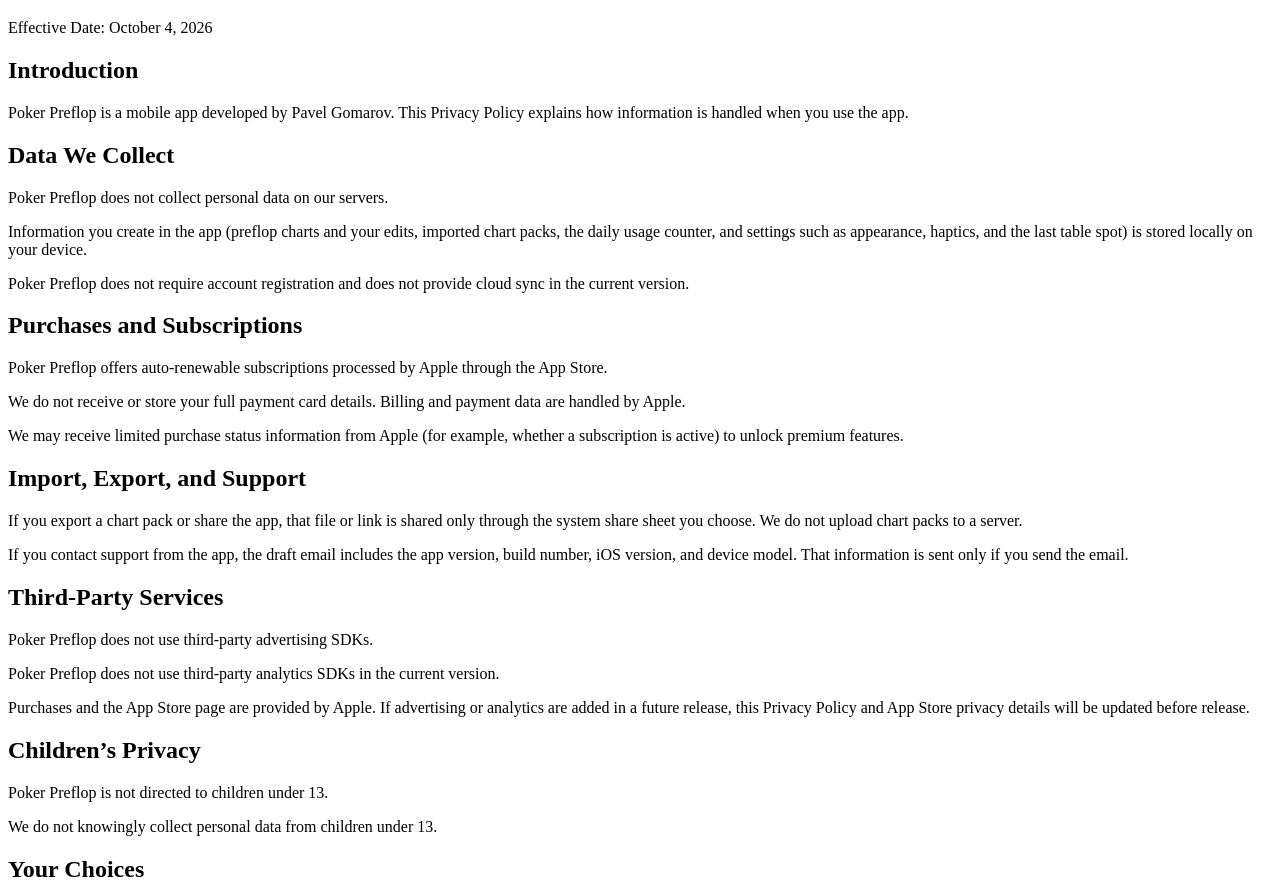
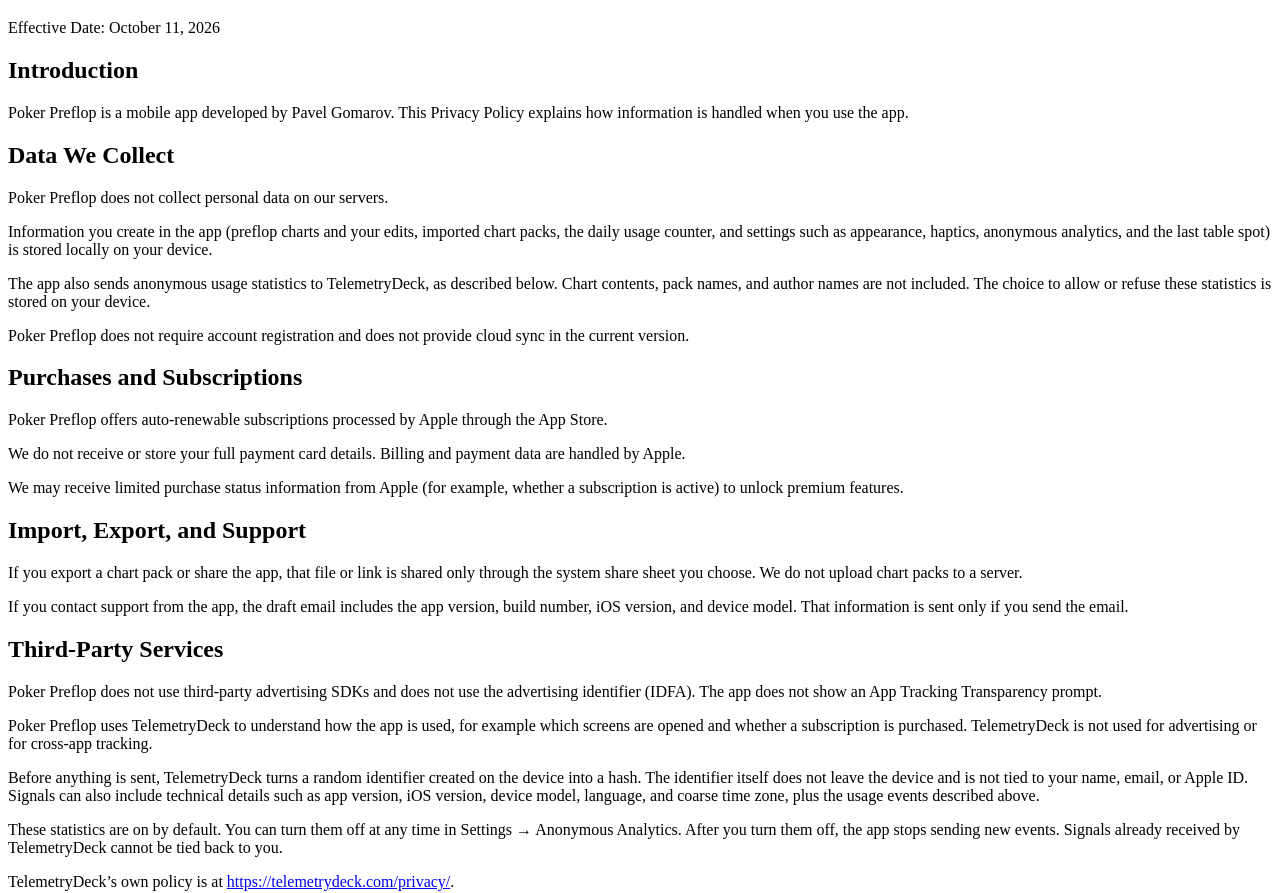
Before and after one commit to Gomarov/pokerpreflop-privacy, a plain HTML site: page index.html in a window 1280 px wide. Shown: the part 61-954 px from the top of the page. Drawn offline with Linux system fonts and the light colour scheme.

Commit message:
Update index.html

```diff
--- a/index.html
+++ b/index.html
@@ -8,14 +8,15 @@
 <body>
   <main>
     <h1>Privacy Policy for Poker Preflop</h1>
-    <p>Effective Date: October 4, 2026</p>
+    <p>Effective Date: October 11, 2026</p>
 
     <h2>Introduction</h2>
     <p>Poker Preflop is a mobile app developed by Pavel Gomarov. This Privacy Policy explains how information is handled when you use the app.</p>
 
     <h2>Data We Collect</h2>
     <p>Poker Preflop does not collect personal data on our servers.</p>
-    <p>Information you create in the app (preflop charts and your edits, imported chart packs, the daily usage counter, and settings such as appearance, haptics, and the last table spot) is stored locally on your device.</p>
+    <p>Information you create in the app (preflop charts and your edits, imported chart packs, the daily usage counter, and settings such as appearance, haptics, anonymous analytics, and the last table spot) is stored locally on your device.</p>
+    <p>The app also sends anonymous usage statistics to TelemetryDeck, as described below. Chart contents, pack names, and author names are not included. The choice to allow or refuse these statistics is stored on your device.</p>
     <p>Poker Preflop does not require account registration and does not provide cloud sync in the current version.</p>
 
     <h2>Purchases and Subscriptions</h2>
@@ -28,9 +29,12 @@
     <p>If you contact support from the app, the draft email includes the app version, build number, iOS version, and device model. That information is sent only if you send the email.</p>
 
     <h2>Third-Party Services</h2>
-    <p>Poker Preflop does not use third-party advertising SDKs.</p>
-    <p>Poker Preflop does not use third-party analytics SDKs in the current version.</p>
-    <p>Purchases and the App Store page are provided by Apple. If advertising or analytics are added in a future release, this Privacy Policy and App Store privacy details will be updated before release.</p>
+    <p>Poker Preflop does not use third-party advertising SDKs and does not use the advertising identifier (IDFA). The app does not show an App Tracking Transparency prompt.</p>
+    <p>Poker Preflop uses TelemetryDeck to understand how the app is used, for example which screens are opened and whether a subscription is purchased. TelemetryDeck is not used for advertising or for cross-app tracking.</p>
+    <p>Before anything is sent, TelemetryDeck turns a random identifier created on the device into a hash. The identifier itself does not leave the device and is not tied to your name, email, or Apple ID. Signals can also include technical details such as app version, iOS version, device model, language, and coarse time zone, plus the usage events described above.</p>
+    <p>These statistics are on by default. You can turn them off at any time in Settings → Anonymous Analytics. After you turn them off, the app stops sending new events. Signals already received by TelemetryDeck cannot be tied back to you.</p>
+    <p>TelemetryDeck’s own policy is at <a href="https://telemetrydeck.com/privacy/">https://telemetrydeck.com/privacy/</a>.</p>
+    <p>Purchases and the App Store page are provided by Apple.</p>
 
     <h2>Children’s Privacy</h2>
     <p>Poker Preflop is not directed to children under 13.</p>
@@ -38,6 +42,7 @@
 
     <h2>Your Choices</h2>
     <p>Because app content is stored locally, you can edit or replace charts in the app, or remove them by deleting the app (subject to iOS backup behavior).</p>
+    <p>You can turn anonymous usage statistics off or on in Settings → Anonymous Analytics. The app does not require an account, so there is no analytics profile to delete on our side.</p>
 
     <h2>Your Rights</h2>
     <p>Depending on your jurisdiction, you may have rights regarding your personal information (such as access, deletion, or correction).</p>
```
